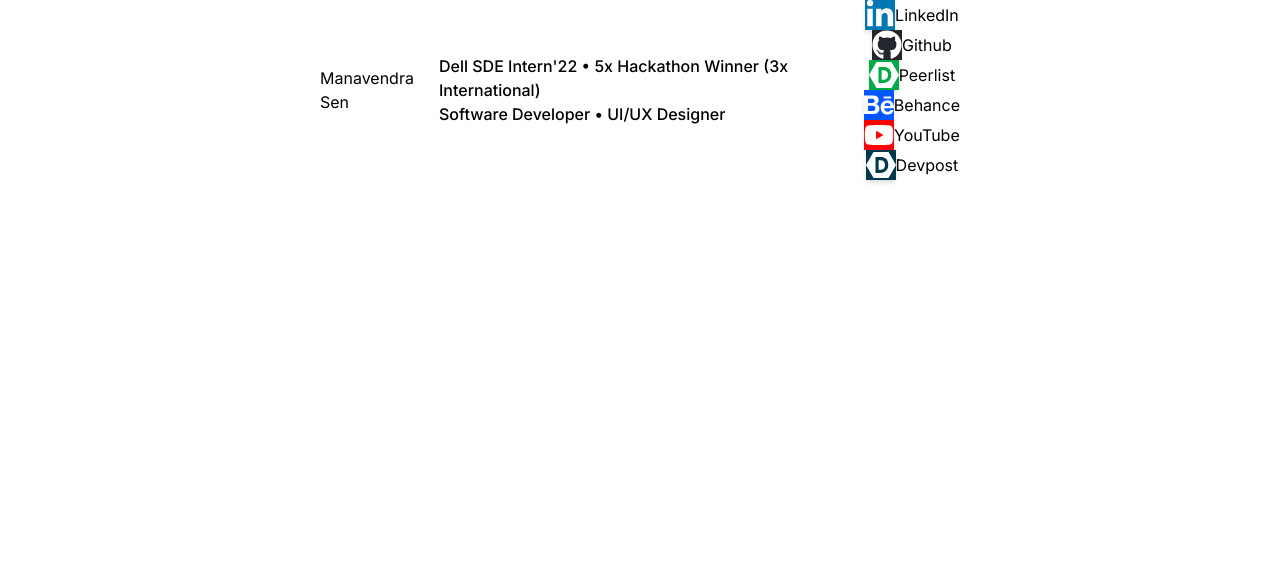
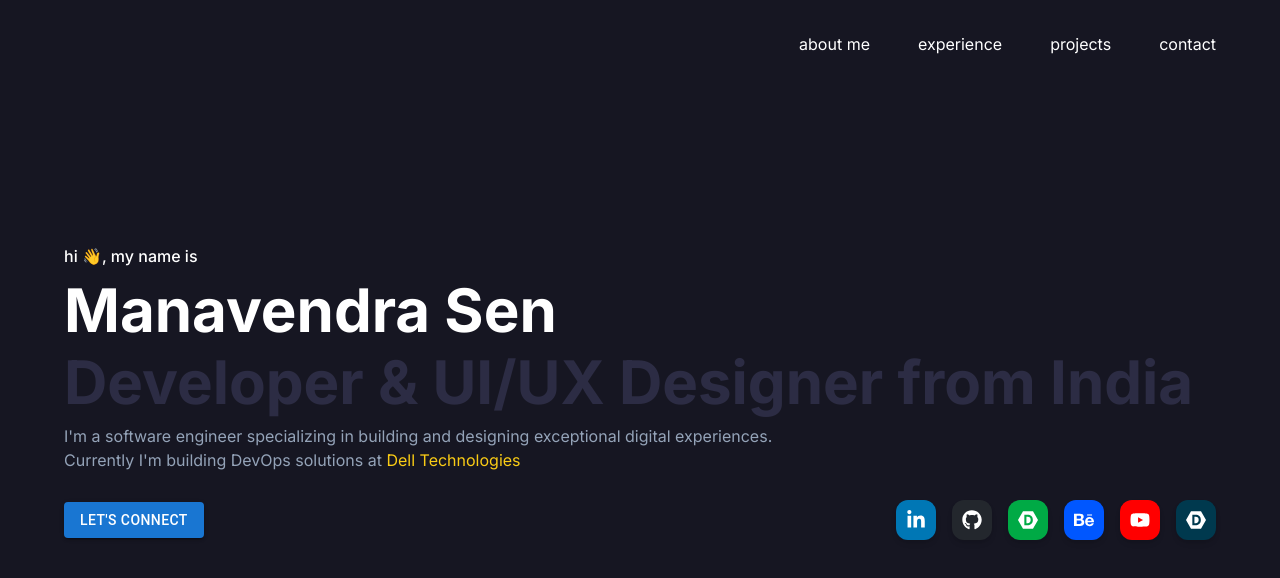
Before and after one commit to manavendrasen/manavendrasen.com, a Next.js app: page / in a window 1280 px wide. Shown: the top 578 px of the page. Built offline with nearby package versions, Linux system fonts and the light colour scheme.

Commit message:
feat: default hero

```diff
--- a/components/Layout/Navbar/Navbar.tsx
+++ /dev/null
@@ -1,46 +0,0 @@
-import Link from "next/link";
-import React from "react";
-import Select from "react-select";
-import { THEME } from "../../../constants/Theme";
-import Container from "../Container/Container";
-
-interface NavbarProps {
-  theme: any;
-  setTheme: any;
-}
-
-const Navbar: React.FC<NavbarProps> = ({ theme, setTheme }) => {
-  // const options = [, THEME.DARK, ];
-  const options = [
-    { value: THEME.LIGHT, label: "Light" },
-    { value: THEME.DARK, label: "Dark" },
-    { value: THEME.GRUVBOX, label: "Gruvbox" },
-  ];
-
-  const handleThemeChange = (selectedOption: any) => {
-    console.log(selectedOption);
-
-    setTheme(selectedOption);
-  };
-
-  // const theme = useGetTheme();
-
-  return (
-    <nav className="absolute left-0 top-0 w-full">
-      <Container>
-        <div className="flex justify-end items-end py-8">
-          <div>
-            <Select
-              isSearchable={false}
-              value={theme}
-              onChange={handleThemeChange}
-              options={options}
-            />
-          </div>
-        </div>
-      </Container>
-    </nav>
-  );
-};
-
-export default Navbar;
--- a/pages/index.tsx
+++ b/pages/index.tsx
@@ -13,7 +13,7 @@ const Home: NextPage<IHomeProps> = () => {
         title="Portfolio - Manavendra Sen | Home"
         description="A blog about software development, programming, and more."
       />
-      <ThemeHandler theme={THEME.DARK} />
+      <ThemeHandler theme={THEME.DEFAULT} />
     </div>
   );
 };
--- a/tailwind.config.js
+++ b/tailwind.config.js
@@ -2,6 +2,7 @@ module.exports = {
   content: [
     "./pages/**/*.{js,ts,jsx,tsx}",
     "./components/**/*.{js,ts,jsx,tsx}",
+    "./views/**/*.{js,ts,jsx,tsx}",
   ],
   theme: {
     extend: {},
--- /dev/null
+++ b/views/Default/Button/Button.tsx
@@ -0,0 +1,19 @@
+import React from "react";
+import { Button as MuiBtn } from "@mui/material";
+
+interface ButtonProps {
+  text: String;
+  onClick: any;
+}
+
+export const Button: React.FC<ButtonProps> = ({ text, onClick }) => {
+  return (
+    <MuiBtn
+      variant="contained"
+      className="bg-[#4743FE] hover:bg-[#6561ff] w-max font-semibold rounded-xl shadow-sm py-3 px-4 capitalize text-base"
+      onClick={onClick}
+    >
+      {text}
+    </MuiBtn>
+  );
+};
--- a/views/Default/Link/Link.tsx
+++ b/views/Default/Link/Link.tsx
@@ -15,7 +15,6 @@ export const Link: React.FC<LinkProps> = ({
   primaryColor,
   color,
 }) => {
-  console.log(name, href, icon, primaryColor, color);
   return (
     <a href={href} target="_blank" rel="noopener noreferrer">
       <div className="flex flex-col gap-2 justify-center items-center">
@@ -23,13 +22,13 @@ export const Link: React.FC<LinkProps> = ({
           style={{
             backgroundColor: primaryColor,
             color: color,
-            fontSize: 30,
+            fontSize: 20,
           }}
-          className="p-4 rounded-xl w-20 h-20 flex justify-center items-center shadow-md hover:brightness-125  transition-all"
+          className="rounded-xl w-10 h-10 flex justify-center items-center shadow-md hover:brightness-125  transition-all"
         >
           {icon}
         </div>
-        <p className="text-[#d4d5d7]">{name}</p>
+        {/* <p className="text-[#d4d5d7]">{name}</p> */}
       </div>
     </a>
   );
--- /dev/null
+++ b/views/Default/Navbar/Navbar.tsx
@@ -0,0 +1,22 @@
+import Link from "next/link";
+import React from "react";
+import { Container } from "@mui/material";
+
+interface NavbarProps {}
+
+const Navbar: React.FC<NavbarProps> = () => {
+  return (
+    <nav className="text-white absolute left-0 top-0 w-full">
+      <Container className="py-8">
+        <div className="flex justify-end items-center gap-12">
+          <a href="#about-me">about me</a>
+          <a href="#experience">experience</a>
+          <a href="#projects">projects</a>
+          <a href="#contact">contact</a>
+        </div>
+      </Container>
+    </nav>
+  );
+};
+
+export default Navbar;
--- a/views/Default/index.tsx
+++ b/views/Default/index.tsx
@@ -1,26 +1,41 @@
 import React from "react";
-import Container from "../../components/Layout/Container/Container";
+import { Container } from "@mui/material";
+import { Button } from "./Button/Button";
+import { Link } from "./Link/Link";
+import Navbar from "./Navbar/Navbar";
 import { Links } from "../../constants/Links";
-import { Link } from "./Link/Link";
 
 interface DarkProps {}
 
 const Dark: React.FC<DarkProps> = ({}) => {
   return (
-    <main className="bg-[#0C1229] min-h-screen flex justify-center items-center">
+    <>
+      <Navbar />
+      <main className="bg-[#161622] text-white min-h-screen flex justify-center items-center">
         <Container>
-        <div className="flex flex-col gap-12 justify-center items-center">
-          <div className="flex-1 flex flex-col justify-center items-center gap-2">
-            <h1 className="text-4xl font-extrabold uppercase text-gray-50 text-center">
-              Manavendra Sen
+          <div className="flex flex-col gap-3">
+            <p className="font-medium">hi 👋, my name is</p>
+            <h1 className="lg:text-6xl text-4xl font-bold">Manavendra Sen</h1>
+            <h1 className="lg:text-6xl text-4xl font-bold leading-tight mix-blend-overlay brightness-120">
+              Developer & UI/UX Designer from India
             </h1>
-            <h2 className="text-lg font-medium text-[#AFBBE8] xl:leading-normal text-center">
-              Dell SDE Intern&apos;22 • 5x Hackathon Winner (3x International){" "}
-              <br />
-              Software Developer • UI/UX Designer
-            </h2>
-          </div>
-          <div className="grid grid-cols-3 gap-8 justify-center items-center md:w-1/3">
+            <p className="text-slate-400">
+              I&apos;m a software engineer specializing in building and
+              designing exceptional digital experiences. <br /> Currently
+              I&apos;m building DevOps solutions at{" "}
+              <a
+                className="text-yellow-400"
+                href="https://www.dell.com/en-in"
+                target="_blank"
+                rel="noreferrer"
+              >
+                Dell Technologies
+              </a>
+            </p>
+            <div className="py-4 flex justify-between items-center">
+              <Button onClick={() => {}} text="Let's Connect" />
+              <div>
+                <div className="flex gap-4 justify-center items-center">
                   {Links.map(link => (
                     <Link
                       key={link.href}
@@ -33,8 +48,11 @@ const Dark: React.FC<DarkProps> = ({}) => {
                   ))}
                 </div>
               </div>
+            </div>
+          </div>
         </Container>
       </main>
+    </>
   );
 };
 
```
Also changed, not shown: assets/images/bg-hero-default.jpg (added). Lines whose indentation alone changed are shown as unchanged.
